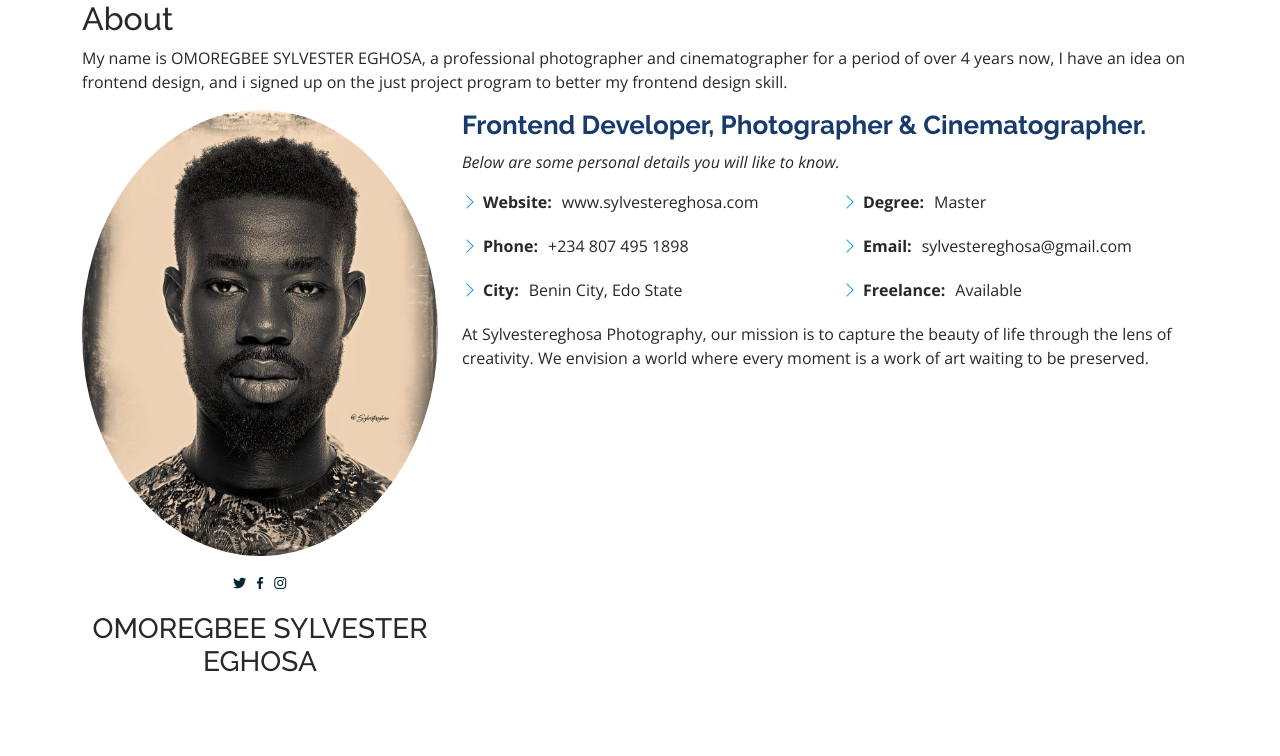
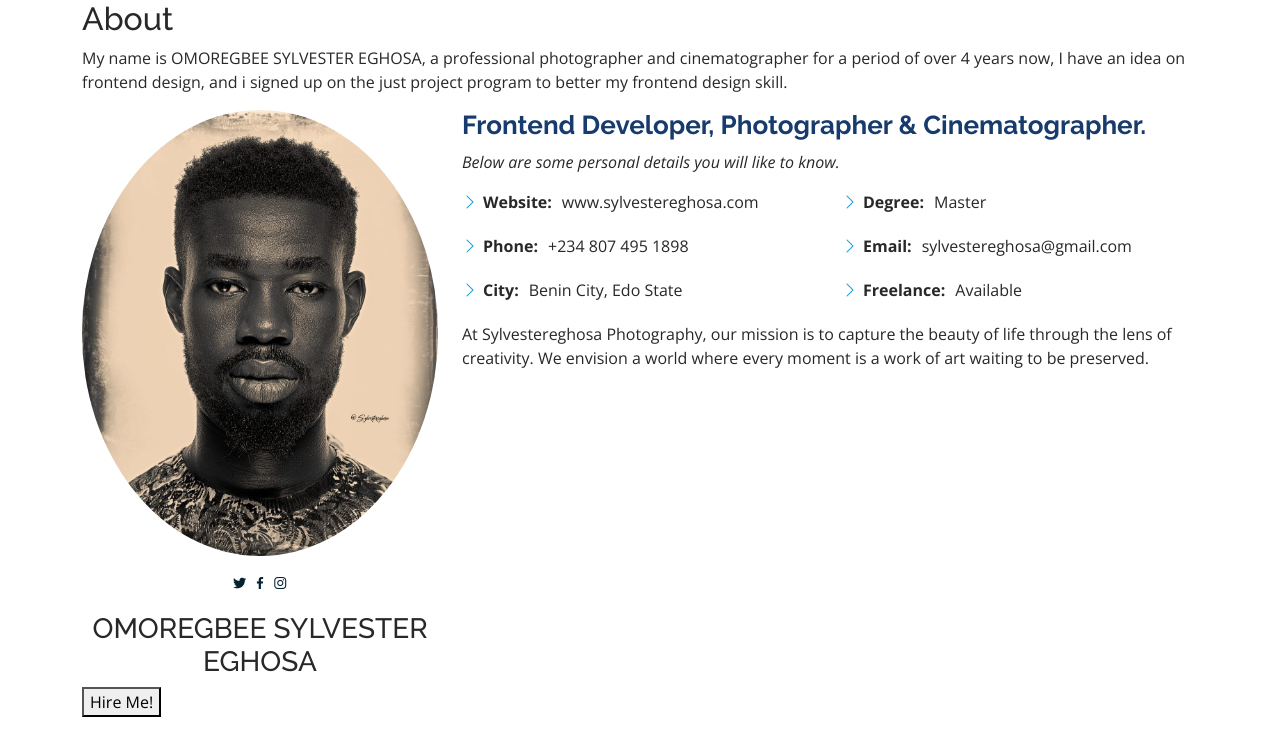
Before and after one commit to slys80/JustProjectTraining, a plain HTML site: page index.html in a window 1280 px wide. Drawn offline with nearby package versions, Linux system fonts and the light colour scheme; a script that the page names is missing.

Commit message:
Update index.html

```diff
--- a/index.html
+++ b/index.html
@@ -49,6 +49,7 @@
                         <div class="name  mt-3 text-center">
                             <h3>OMOREGBEE SYLVESTER EGHOSA</h3>
                         </div>
+<button type="button" href="https://instagram.com/sylvestereghosa">Hire Me!</button>
                     </div>
                 </div>
             </div>
```
